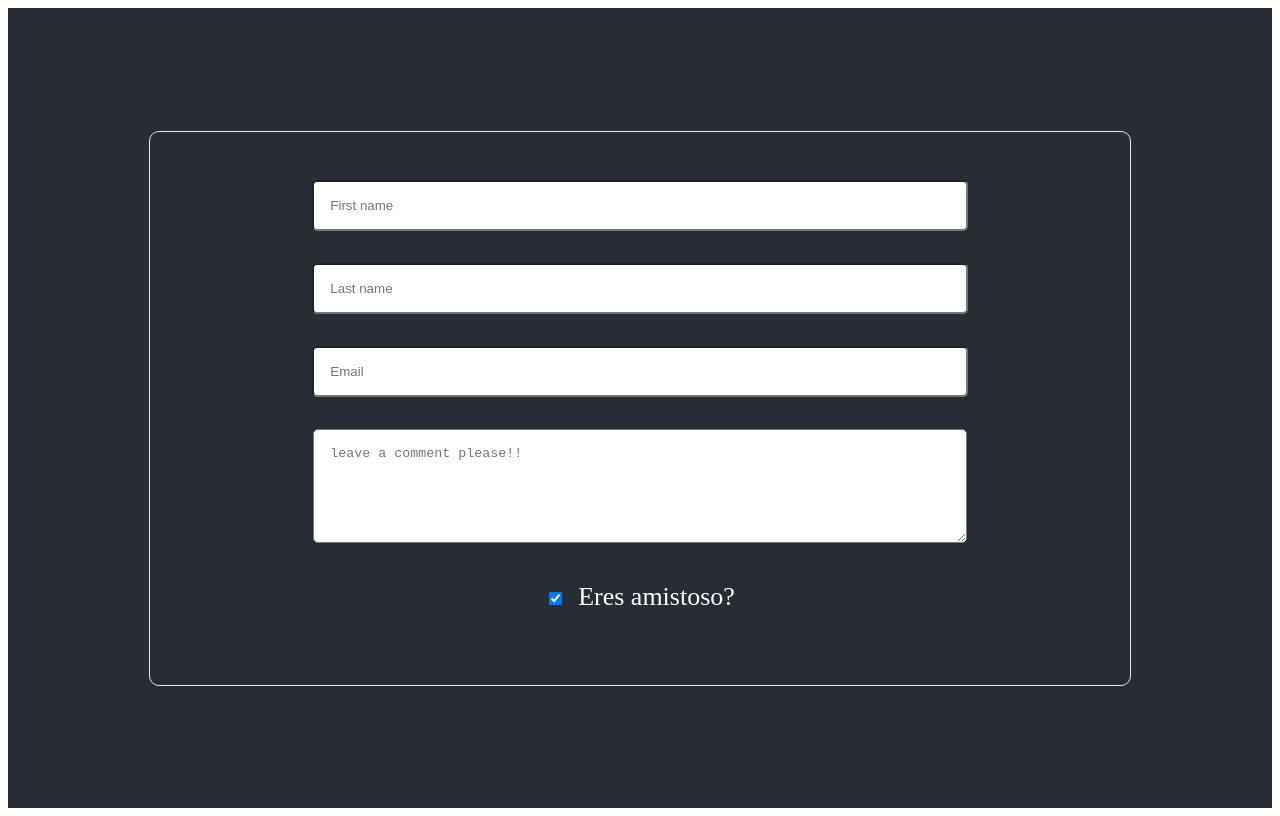
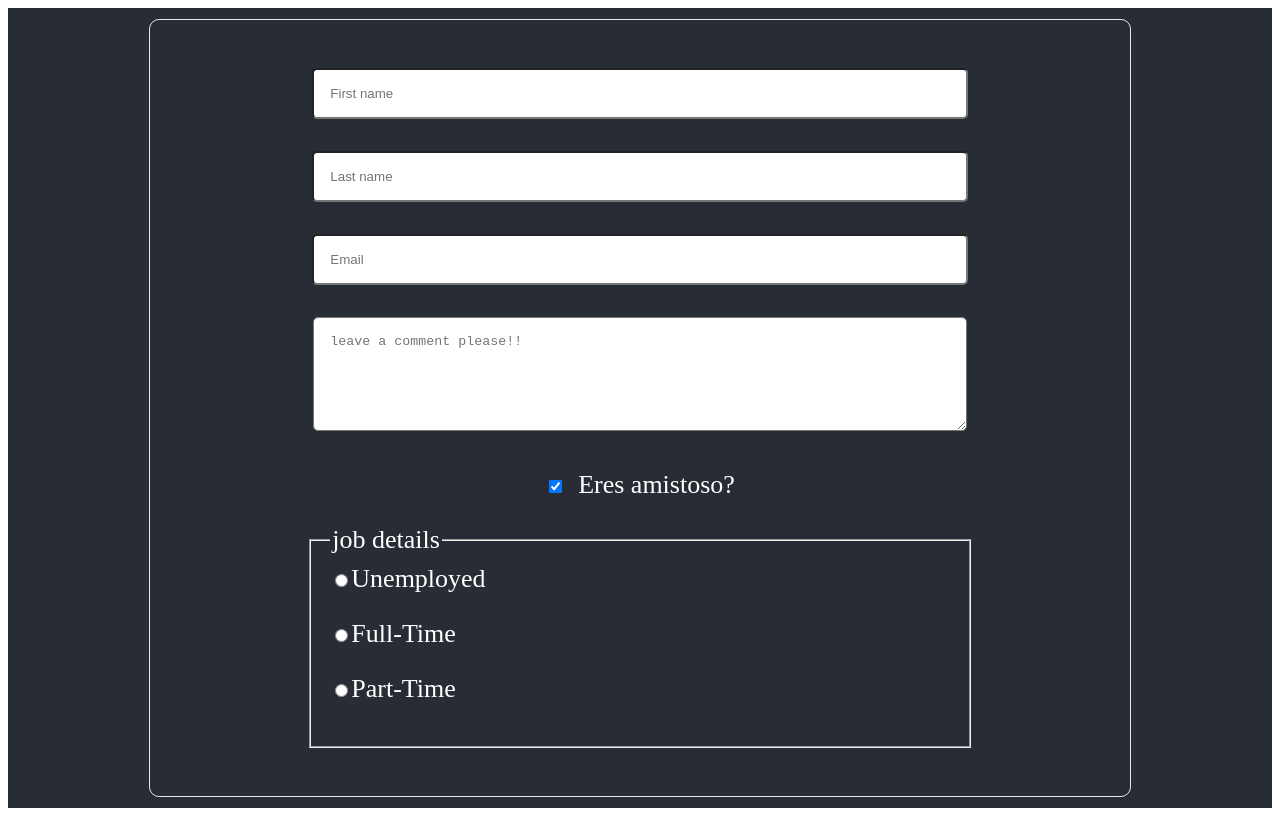
Before and after one commit to FelProg/reactScribbles, a React (Create React App) app: page / in a window 1280 px wide. Built offline with nearby package versions, Linux system fonts and the light colour scheme.

Commit message:
adding a fielset and radiobuttons to our form

```diff
--- a/src/App.css
+++ b/src/App.css
@@ -33,3 +33,15 @@ textarea{
   width: fit-content;
   margin-right: 1rem;
 }
+
+.radio-inputs{
+  text-align: left;
+  width: 70%;
+  margin: 0 auto;
+}
+
+.radio-inputs > label input {
+  border: 1px solid white;
+  width: fit-content;
+
+}
--- a/src/components/Form.js
+++ b/src/components/Form.js
@@ -2,18 +2,23 @@ import React from "react";
 
 export default function Form(){
 
+    //inicialización de la variable inputData con un objeto
+    //de 5 key : value
     const [inputData,setInputData] = React.useState({
         firstName:"",
         lastName:"",
         email:"",
         comments:"",
-        isVerified:true
+        isVerified:true,
+        employmentType:""
     });
 
-    console.log(inputData);
+    //debbug console
+    console.log(inputData.employmentType);
 
     function handleInput(event){
 
+        //se destructura event.target en la propiedades.
         const { name, value, type, checked} = event.target
 
 
@@ -21,6 +26,9 @@ export default function Form(){
             return{
                 ...prevValue, [name]: type === "checkbox" ? checked : value
             }
+            //se lee. obtén todas las propiedades del objeto
+            //pero modifica name con los valores de checked o de value
+            //si se cumple la condición del ternario.
         })
     }
 
@@ -73,6 +81,39 @@ export default function Form(){
             </label>
 
 
+            <fieldset className="radio-inputs">
+                <legend>job details</legend>
+
+                <label><input
+                    type="radio"
+                    name="employmentType" //same as state property
+                    id="Unemployed"
+                    value="Unemployed"
+                    checked={inputData.employmentType === "Unemployed"}
+                    onChange={handleInput}
+                />Unemployed</label><br />
+
+                <label><input
+                    type="radio"
+                    name="employmentType" //same as state property
+                    id="Full-Time"
+                    value="Full-Time"
+                    checked={inputData.employmentType === "Full-Time"}
+                    onChange={handleInput}
+                />Full-Time</label><br />
+
+                <label><input
+                    type="radio"
+                    name="employmentType" //same as state property
+                    id="Part-Time"
+                    value="Part-Time"
+                    checked={inputData.employmentType === "Part-Time"}
+                    onChange={handleInput}
+                />Part-Time</label><br />
+
+            </fieldset>
+
+
         </form>
     );
 }
```
